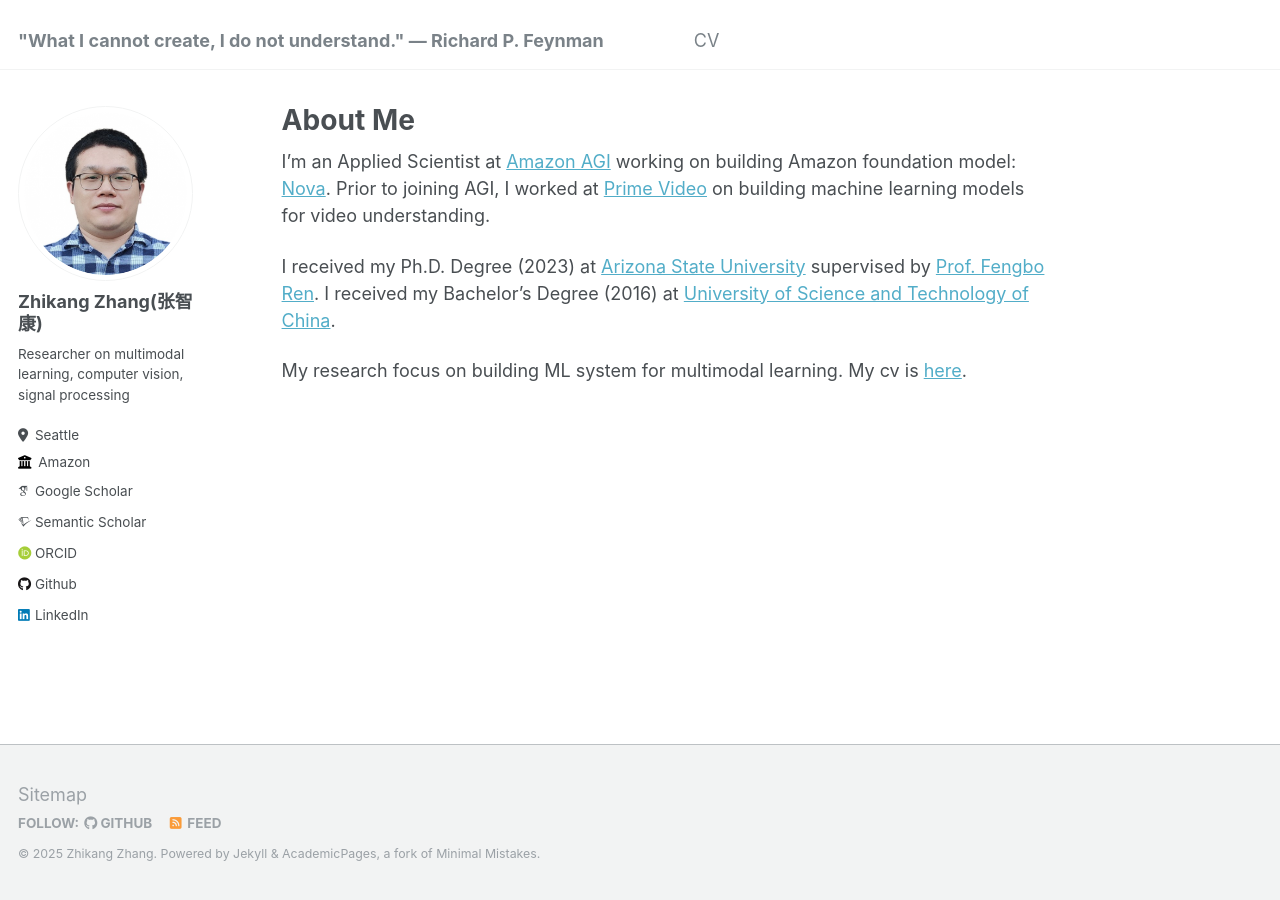
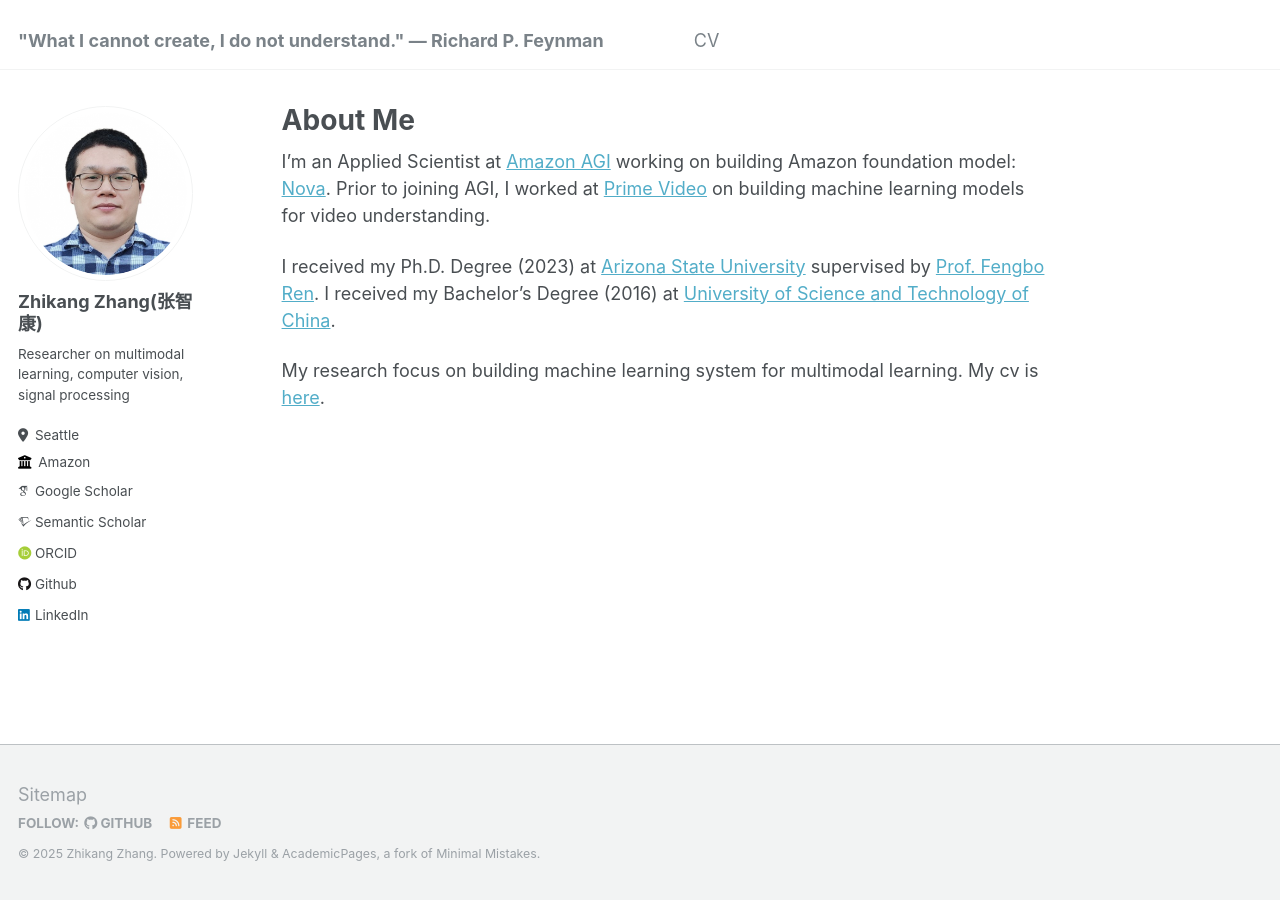
Before and after one commit to zhikang-work/zhikang-work.github.io, a Jekyll site: the page built from _pages/about.md, in a window 1280 px wide. Built offline with Jekyll 4.4.1, drawn with Linux system fonts in a browser that asks for light colours; some web fonts are replaced.

Commit message:
Update about.md

```diff
--- a/_pages/about.md
+++ b/_pages/about.md
@@ -11,4 +11,4 @@ I'm an Applied Scientist at [Amazon AGI](https://www.amazon.jobs/content/en/team
 
 I received my Ph.D. Degree (2023) at [Arizona State University](https://www.asu.edu/) supervised by [Prof. Fengbo Ren](https://ren-fengbo.lab.asu.edu/content/fengbo-ren). I received my Bachelor's Degree (2016) at [University of Science and Technology of China](http://en.ustc.edu.cn/).
 
-My research focus on building ML system for multimodal learning. My cv is [here](https://zhikang.work/cv/).
+My research focus on building machine learning system for multimodal learning. My cv is [here](https://zhikang.work/cv/).
```
